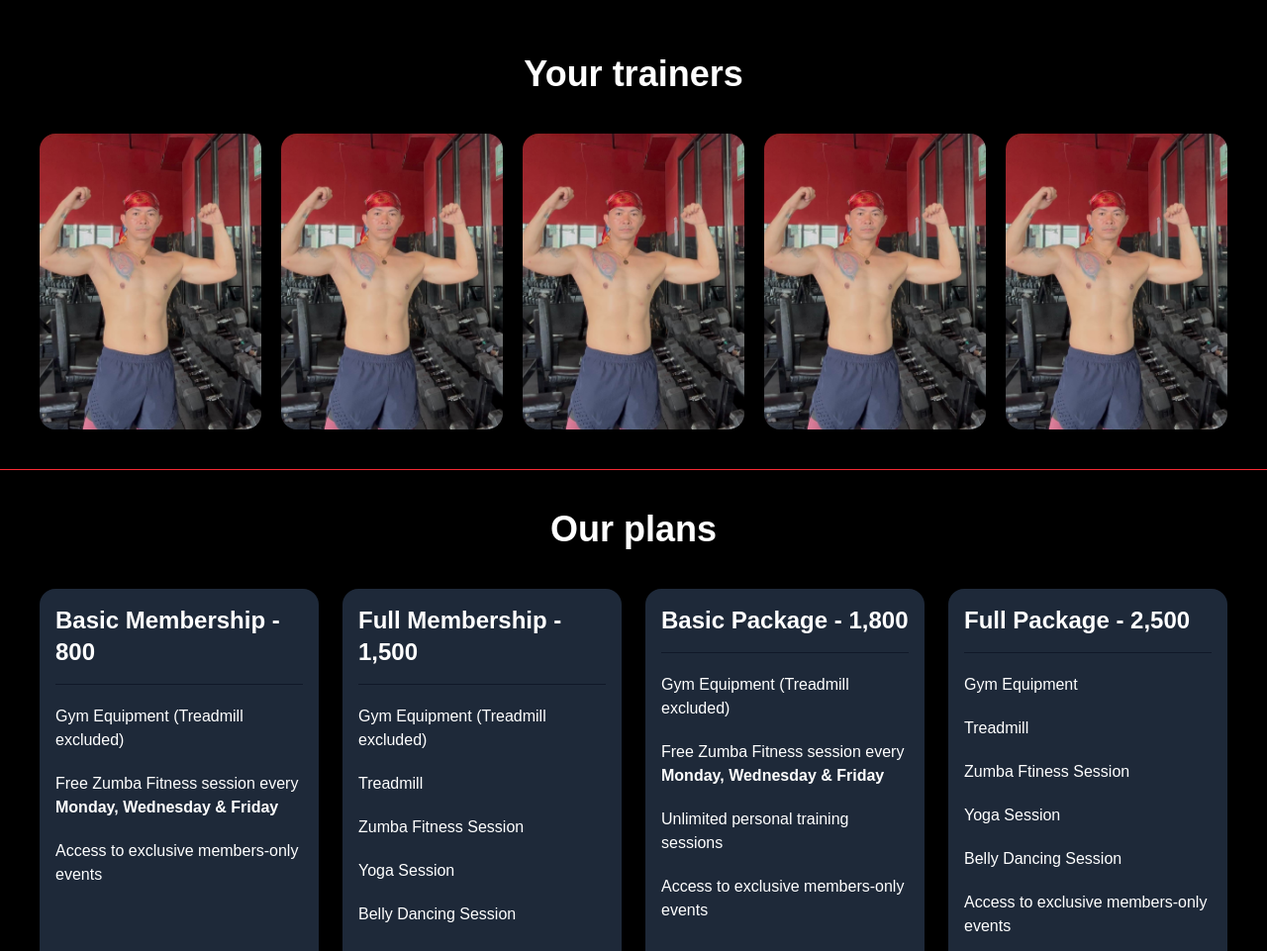
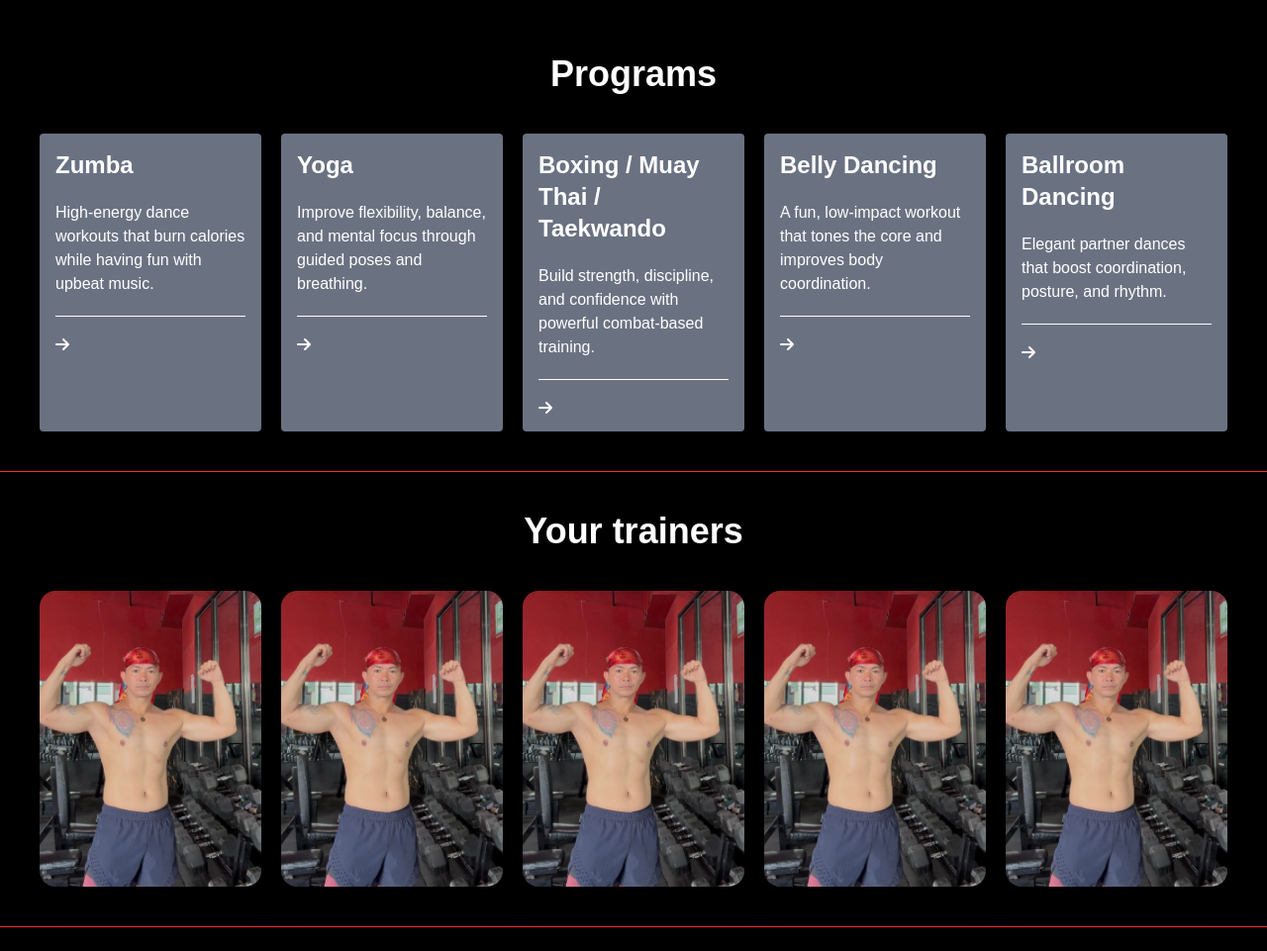
Before and after one commit to Sonix-J/JAM-B, a website built with Vite: page index.html in a window 1280 px wide. Shown: the part 841-1802 px from the top of the page at 99% size. Built offline with nearby package versions, Linux system fonts and the light colour scheme; files whose address does not match are found by name.

Commit message:
almost done with the structure

```diff
--- a/index.html
+++ b/index.html
@@ -20,8 +20,11 @@
         >
           <ul class="gap-6 flex flex-col md:flex-row">
             <li class="hover:text-red-500 cursor-pointer">Home</li>
-            <li class="hover:text-red-500 cursor-pointer">Schedules</li>
-            <li class="hover:text-red-500 cursor-pointer">Programs</li>
+            <li>
+              <a href="#programs" class="hover:text-red-500 cursor-pointer">
+                Programs
+              </a>
+            </li>
             <li>
               <a href="#trainers" class="hover:text-red-500 cursor-pointer">
                 Trainers
@@ -64,13 +67,46 @@
           </div>
         </div>
       </section>
+      <!-- Programs  -->
+      <section id="programs" class="bg-black p-10 border-b border-red-500">
+        <div class="flex justify-center items-center">
+          <h3 class="text-4xl font-bold">Programs</h3>
+        </div>
+        <div class="grid grid-cols-1 gap-5 sm:grid-cols-2 md:grid-cols-3 lg:grid-cols-5 mt-10">
+          <div class="flex flex-col p-4 gap-5 bg-gray-500 rounded transition-transform duration-300 ease-out hover:-translate-y-3 hover:shadow-2xl">
+            <h1 class="font-bold text-2xl">Zumba</h1>
+            <p class="border-b pb-5">High-energy dance workouts that burn calories while having fun with upbeat music.</p>
+            <i class="fa-solid fa-arrow-right"></i>
+          </div>
+          <div class="flex flex-col p-4 gap-5 bg-gray-500 rounded transition-transform duration-300 ease-out hover:-translate-y-3 hover:shadow-2xl">
+            <h1 class="font-bold text-2xl">Yoga</h1>
+            <p class="border-b pb-5">Improve flexibility, balance, and mental focus through guided poses and breathing.</p>
+            <i class="fa-solid fa-arrow-right"></i>
+          </div>
+          <div class="flex flex-col p-4 gap-5 bg-gray-500 rounded transition-transform duration-300 ease-out hover:-translate-y-3 hover:shadow-2xl">
+            <h1 class="font-bold text-2xl">Boxing / Muay Thai / Taekwando</h1>
+            <p class="border-b pb-5">Build strength, discipline, and confidence with powerful combat-based training.</p>
+            <i class="fa-solid fa-arrow-right"></i>
+          </div>
+          <div class="flex flex-col p-4 gap-5 bg-gray-500 rounded transition-transform duration-300 ease-out hover:-translate-y-3 hover:shadow-2xl">
+            <h1 class="font-bold text-2xl">Belly Dancing</h1>
+            <p class="border-b pb-5">A fun, low-impact workout that tones the core and improves body coordination.</p>
+            <i class="fa-solid fa-arrow-right"></i>
+          </div>
+          <div class="flex flex-col p-4 gap-5 bg-gray-500 rounded transition-transform duration-300 ease-out hover:-translate-y-3 hover:shadow-2xl">
+            <h1 class="font-bold text-2xl">Ballroom Dancing</h1>
+            <p class="border-b pb-5">Elegant partner dances that boost coordination, posture, and rhythm.</p>
+            <i class="fa-solid fa-arrow-right"></i>
+          </div>
+        </div>
+      </section>
       <!-- Trainers -->
       <section id="trainers" class="bg-black p-10 border-b border-red-500">
         <div class="flex justify-center items-center">
           <h3 class="text-4xl font-bold">Your trainers</h3>
         </div>
         <div
-          class="grid grid-cols-1 gap-5 sm:grid-cols-2 md:grid-cols-3 lg:grid-cols-5 mt-10 "
+          class="grid grid-cols-1 gap-5 sm:grid-cols-2 md:grid-cols-3 lg:grid-cols-5 mt-10"
         >
           <div
             class="group relative overflow-hidden rounded-2xl shadow-2xl cursor-pointer max-w-xs mx-auto"
@@ -287,11 +323,19 @@
           </div>
           <div class="flex items-center gap-3">
             <i class="fa-brands fa-facebook"></i>
-            <a href="https://www.facebook.com/groups/893855814505850" target="_blank">Facebook</a>
+            <a
+              href="https://www.facebook.com/groups/893855814505850"
+              target="_blank"
+              >Facebook</a
+            >
           </div>
           <div class="flex items-center gap-3">
             <i class="fa-brands fa-instagram"></i>
-            <a href="https://www.instagram.com/jambfitnesshubandspa/" target="_blank">Instagram</a>
+            <a
+              href="https://www.instagram.com/jambfitnesshubandspa/"
+              target="_blank"
+              >Instagram</a
+            >
           </div>
         </div>
       </section>
```
